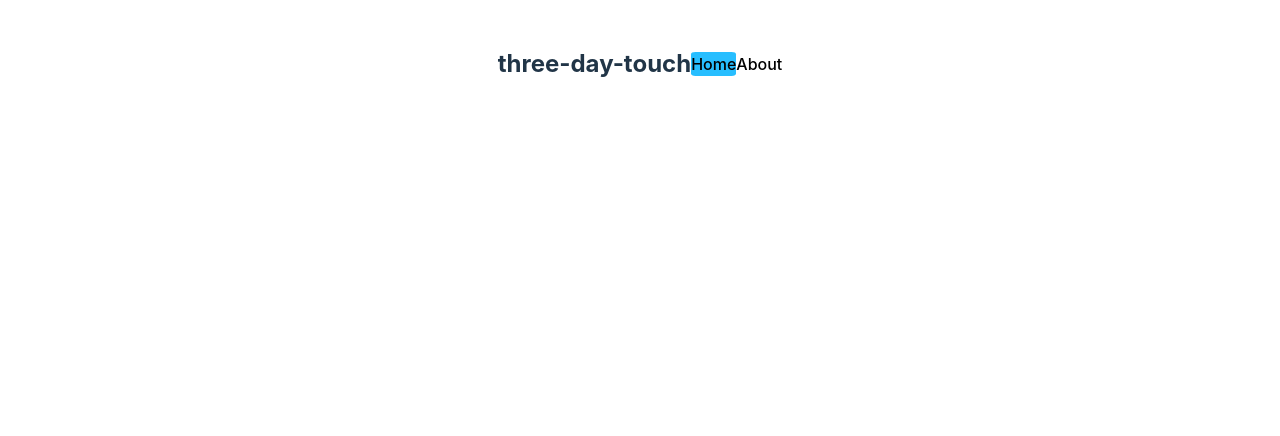
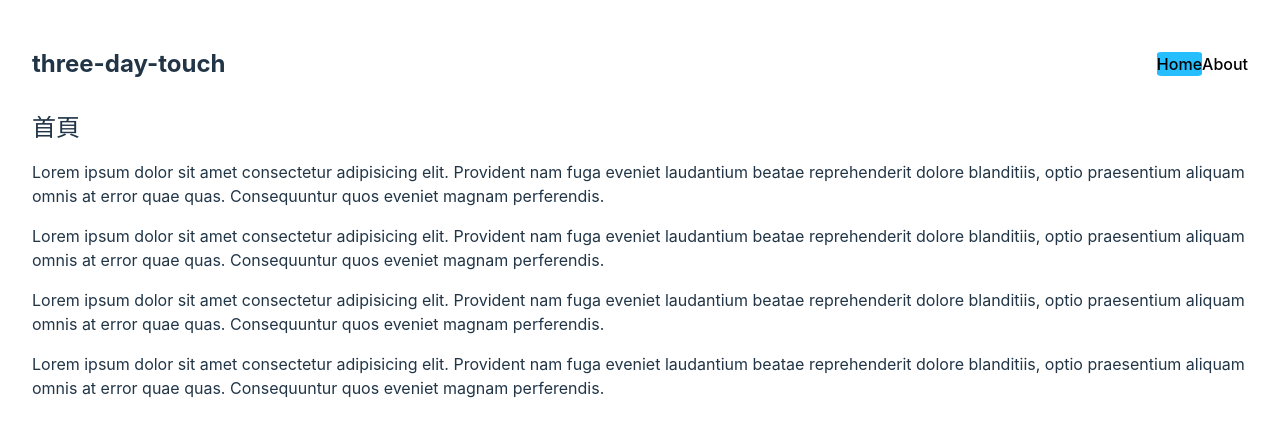
Before and after one commit to Andyeeeee/try-three-dayyy, a React (Vite) app: page / in a window 1280 px wide. Shown: the top 436 px of the page. Built offline with nearby package versions, Linux system fonts and the light colour scheme.

Commit message:
p3-end-github-poen-404

```diff
--- a/src/layouts/RootLaout.tsx
+++ b/src/layouts/RootLaout.tsx
@@ -1,6 +1,7 @@
 import React from "react";
 
-import { NavLink } from "react-router-dom";
+import { NavLink, Outlet } from "react-router-dom";
+
 
 export default function RootLaout() {
   return (
@@ -13,6 +14,9 @@
           <NavLink to="about">About</NavLink>
         </nav>
       </header>
+      <main>
+        <Outlet />
+      </main>
     </div>
   )
 }
```
